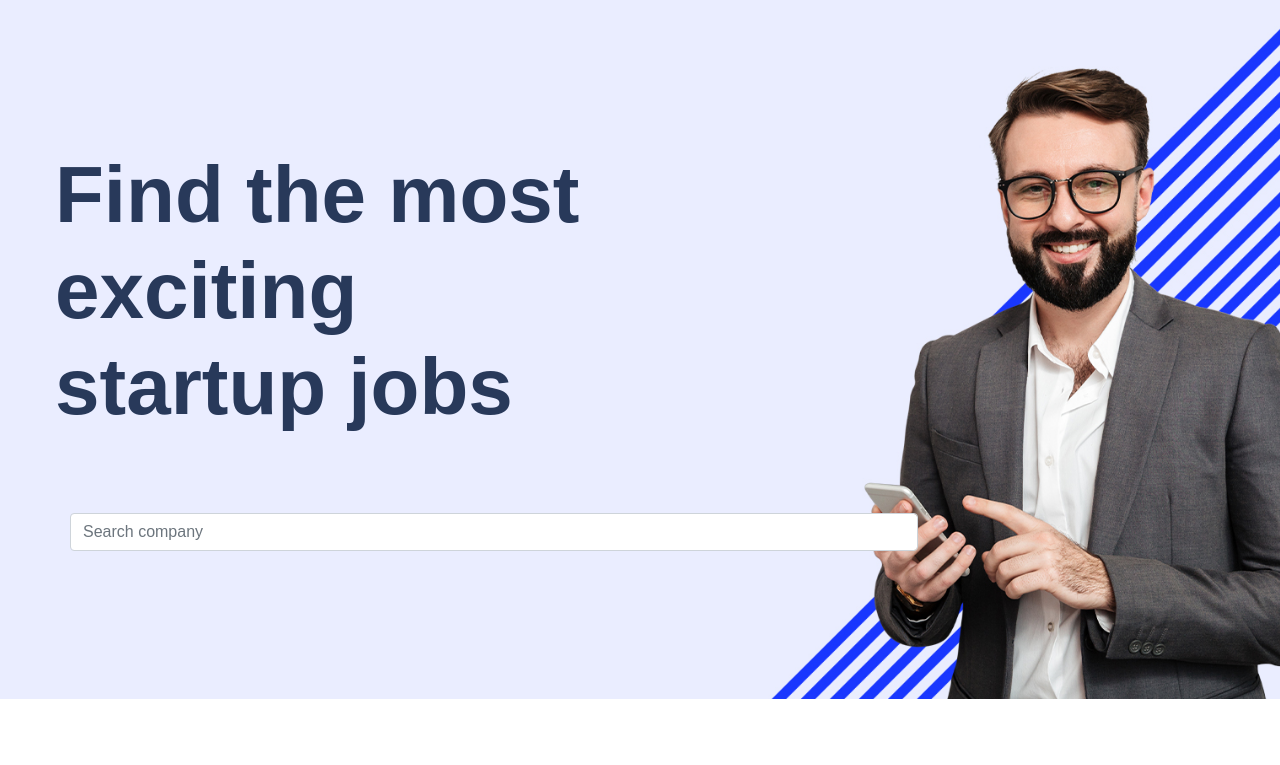
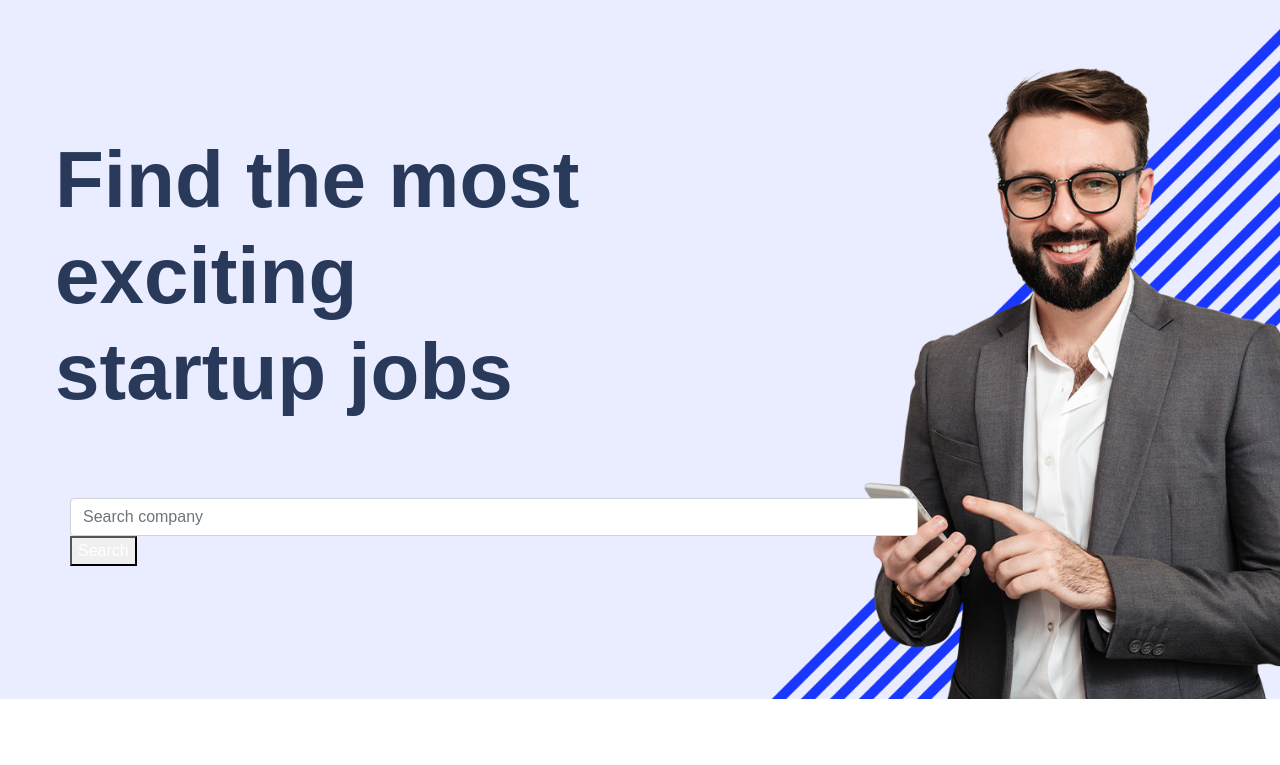
Before and after one commit to joshuazg/aws-live, a Flask app: page / in a window 1280 px wide. Shown: the top 765 px of the page. Run offline with Flask 3, Linux system fonts and the light colour scheme; data that the repository does not hold is empty; some libraries are stand-ins or nearby versions; some web fonts are replaced.

Commit message:
Update index.html

```diff
--- a/templates/index.html
+++ b/templates/index.html
@@ -51,7 +51,10 @@
 			    <div class="search-box">
 				<div class="row">
 				    <div class="col-md-9">
-					<input type="text" name="search_text" id="search_text" class="form-control" placeholder="Search company">
+					    <form action="/search" method="GET">
+					    	<input type="text" name="query" id="search_text" class="form-control" placeholder="Search company">
+					        <button type="submit">Search</button>
+					    </form>
 				    </div>
 				</div>
 			    </div>
```
